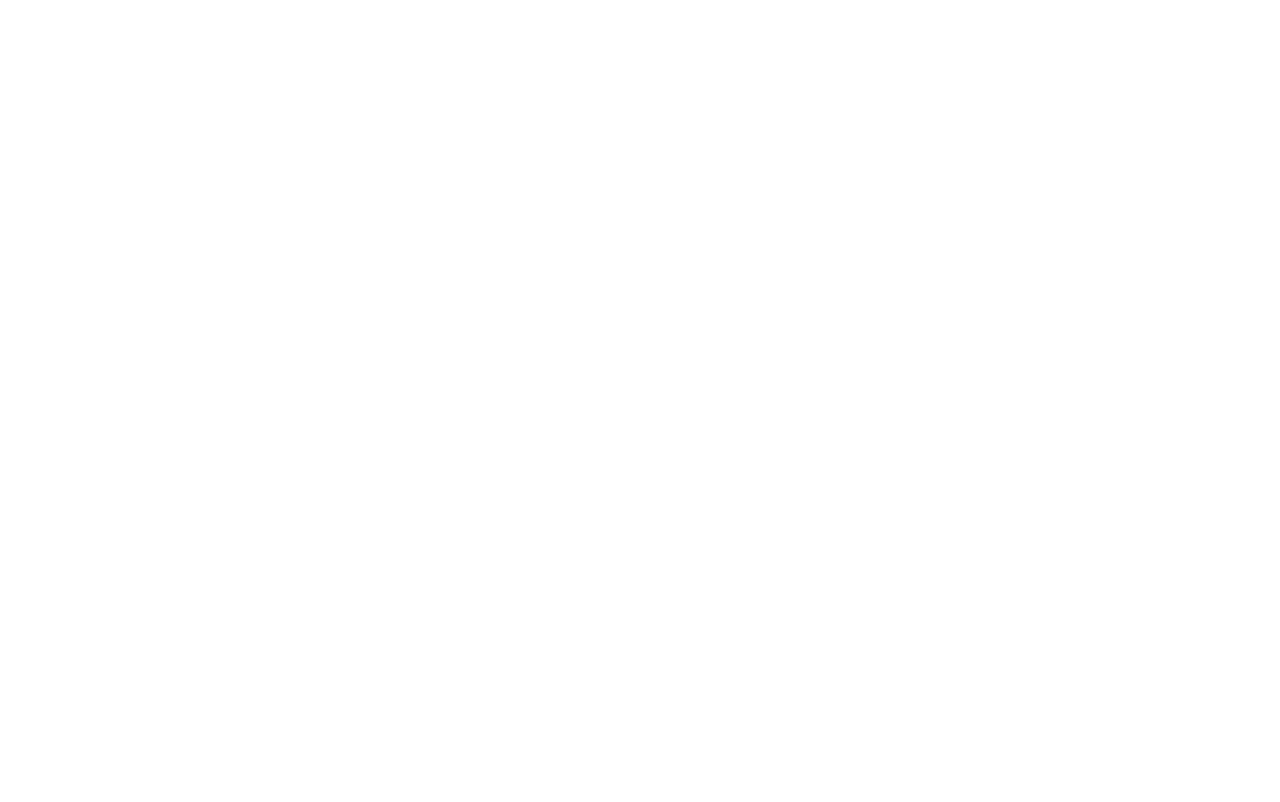
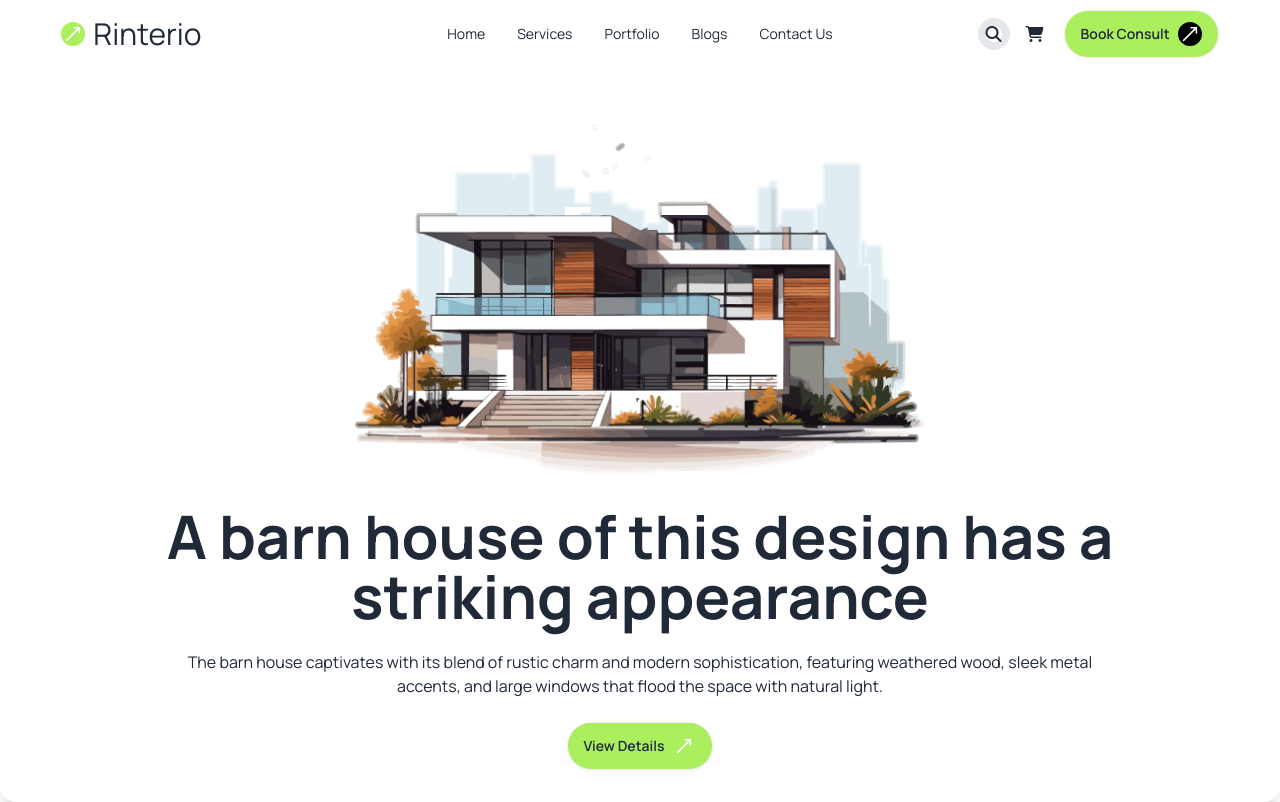
Before and after one commit to Imran2122/appartment-home3, a plain HTML site: page index.html in a window 1280 px wide. Drawn offline with nearby package versions, Linux system fonts and the light colour scheme.

Commit message:
add nav section and banner

```diff
--- a/index.html
+++ b/index.html
@@ -1,11 +1,151 @@
 <!DOCTYPE html>
 <html lang="en">
-<head>
-    <meta charset="UTF-8">
-    <meta name="viewport" content="width=device-width, initial-scale=1.0">
-    <title>Document</title>
-</head>
-<body>
+  <head>
+    <meta charset="UTF-8" />
+    <meta name="viewport" content="width=device-width, initial-scale=1.0" />
+    <title>House Design</title>
+    <!-- google font -->
+    <link rel="preconnect" href="https://fonts.googleapis.com">
+    <link rel="preconnect" href="https://fonts.gstatic.com" crossorigin>
+    <link href="https://fonts.googleapis.com/css2?family=Manrope:wght@200..800&display=swap" rel="stylesheet">
+    <!-- font awesome -->
+    <link
+      rel="stylesheet"
+      href="https://cdnjs.cloudflare.com/ajax/libs/font-awesome/6.6.0/css/all.min.css"
+    />
+    <!-- DaisyUI CDN link -->
+    <link
+      href="https://cdn.jsdelivr.net/npm/daisyui@4.12.14/dist/full.min.css"
+      rel="stylesheet"
+      type="text/css"
+    />
+    <script src="https://cdn.tailwindcss.com"></script>
 
-</body>
+    <style>
+       body {
+          font-family: "Manrope", sans-serif;
+
+        }
+      </style>
+
+  </head>
+  <body>
+    <header>
+      <nav class="w-11/12 mx-auto ">
+        <div class="navbar justify-between bg-base-100">
+          <div class="navbar-start">
+            <div>
+              <h1 class="flex gap-2 text-3xl justify-center items-center">
+                <svg
+                  xmlns="http://www.w3.org/2000/svg"
+                  fill="none"
+                  viewBox="0 0 24 24"
+                  stroke-width="1.5"
+                  stroke="currentColor"
+                  class="w-6 h-6 bg-[#ABEF5F] text-white rounded-full -rotate-45"
+                >
+                  <path
+                    stroke-linecap="round"
+                    stroke-linejoin="round"
+                    d="M17.25 8.25 21 12m0 0-3.75 3.75M21 12H3"
+                  />
+                </svg>
+                Rinterio
+              </h1>
+            </div>
+          </div>
+          <div class="navbar-center hidden lg:flex">
+            <ul class="menu menu-horizontal px-1">
+              <li><a href="#">Home</a></li>
+              <li><a href="#">Services</a></li>
+              <li><a href="#">Portfolio</a></li>
+              <li><a href="#">Blogs</a></li>
+              <li><a href="#">Contact Us</a></li>
+            </ul>
+          </div>
+          <div class="navbar-end hidden lg:flex">
+            <div class="flex gap-4 mr-5 items-center">
+              <i
+                class="fa-solid fa-magnifying-glass bg-white rounded-full border-8"
+                aria-label="Search"
+              ></i>
+              <i
+                class="fa-solid fa-cart-shopping"
+                aria-label="Shopping Cart"
+              ></i>
+            </div>
+
+            <a class="btn bg-[#ABEF5F] rounded-full">
+              Book Consult
+              <svg
+                xmlns="http://www.w3.org/2000/svg"
+                fill="none"
+                viewBox="0 0 24 24"
+                stroke-width="1.5"
+                stroke="currentColor"
+                class="w-6 h-6 bg-black text-white rounded-full -rotate-45"
+              >
+                <path
+                  stroke-linecap="round"
+                  stroke-linejoin="round"
+                  d="M17.25 8.25 21 12m0 0-3.75 3.75M21 12H3"
+                />
+              </svg>
+            </a>
+          </div>
+          <div class="dropdown lg:hidden">
+            <div tabindex="0" role="button" class="btn btn-ghost">
+              <i class="fa-solid fa-bars" aria-label="Menu"></i>
+            </div>
+            <ul
+              tabindex="0"
+              class="menu menu-sm dropdown-content bg-base-100 rounded-box z-[1] mt-3 w-52 p-2 shadow right-0"
+            >
+              <li><a href="#">Home</a></li>
+              <li><a href="#">Services</a></li>
+              <li><a href="#">Portfolio</a></li>
+              <li><a href="#">Blogs</a></li>
+              <li><a href="#">Contact Us</a></li>
+            </ul>
+          </div>
+        </div>
+      </nav>
+      <!-- banner section -->
+      <div class="mt-4 w-9/11 mx-auto bg-gradient-to-r from-[#FFFFFF] to-[#FFFFFF00]">
+        <div class="card bg-base-100 shadow-xl">
+            <figure class="px-10 pt-10">
+              <img
+                src="./assets/banner.png"
+                alt="Shoes"
+                class="rounded-xl" />
+            </figure>
+            <div class="card-body items-center text-center space-y-4">
+              <h2 class="card-title lg:text-6xl  font-bold">A barn house of this design has a <br> striking appearance</h2>
+              <p class="lg:w-3/4  mx-auto">The barn house captivates with its blend of rustic charm and modern sophistication, featuring weathered wood, sleek metal <br> accents, and large windows that flood the space with natural light.</p>
+              <div class="card-actions">
+                <button class="btn bg-[#ABEF5F] rounded-full">View Details
+                    <svg
+                xmlns="http://www.w3.org/2000/svg"
+                fill="none"
+                viewBox="0 0 24 24"
+                stroke-width="1.5"
+                stroke="currentColor"
+                class="w-6 h-6 bg-[#ABEF5F] text-white rounded-full -rotate-45"
+              >
+                <path
+                  stroke-linecap="round"
+                  stroke-linejoin="round"
+                  d="M17.25 8.25 21 12m0 0-3.75 3.75M21 12H3"
+                />
+              </svg>
+                </button>
+              </div>
+            </div>
+          </div>
+
+      </div>
+    </header>
+    <main></main>
+    <footer></footer>
+  </body>
 </html>
--- /dev/null
+++ b/tailwind.config.js
@@ -0,0 +1,8 @@
+/** @type {import('tailwindcss').Config} */
+module.exports = {
+    content: ["./src/**/*.{html,js}"],
+    theme: {
+      extend: {},
+    },
+    plugins: [],
+  }
```
Also changed, not shown: assets/Group 1.svg (added).
